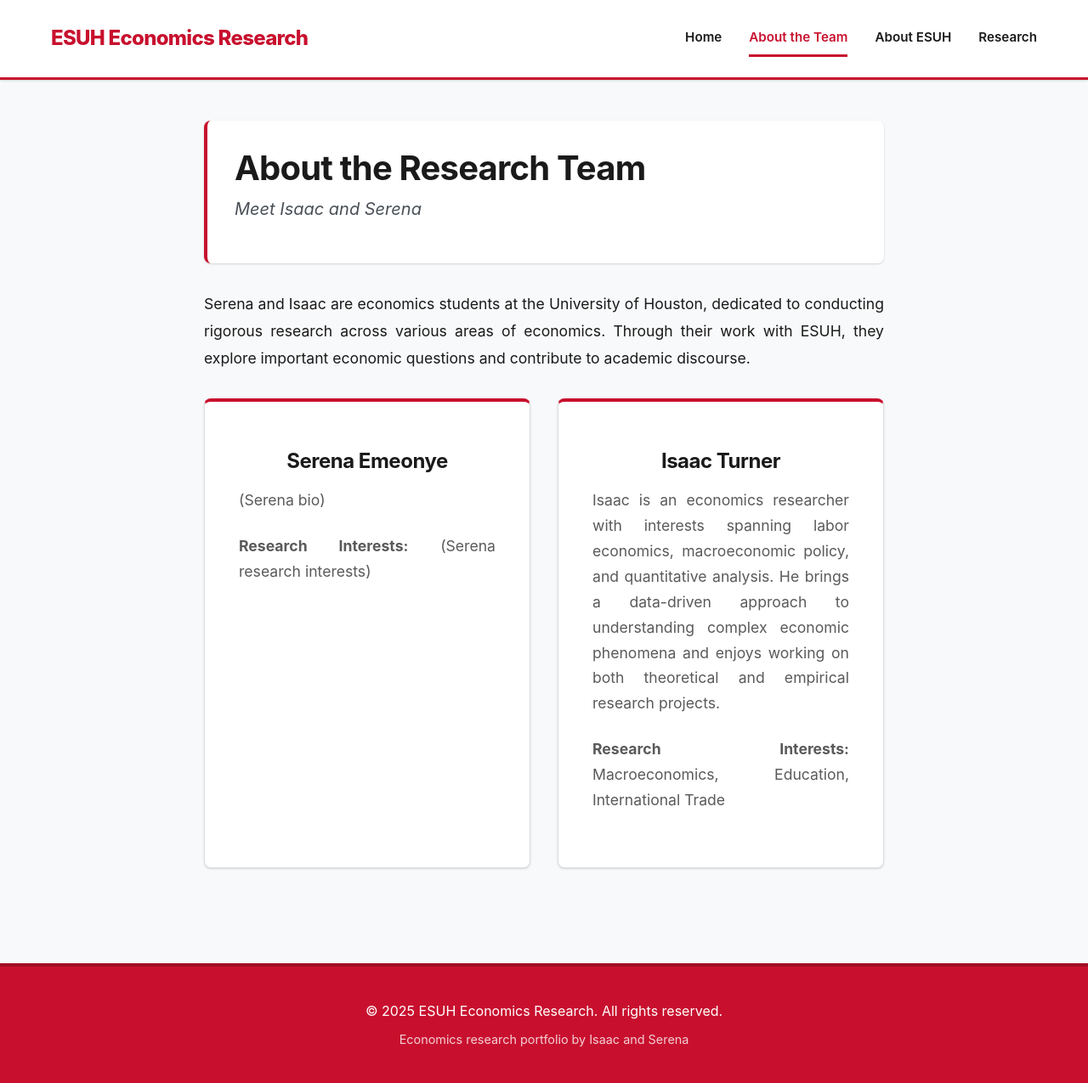
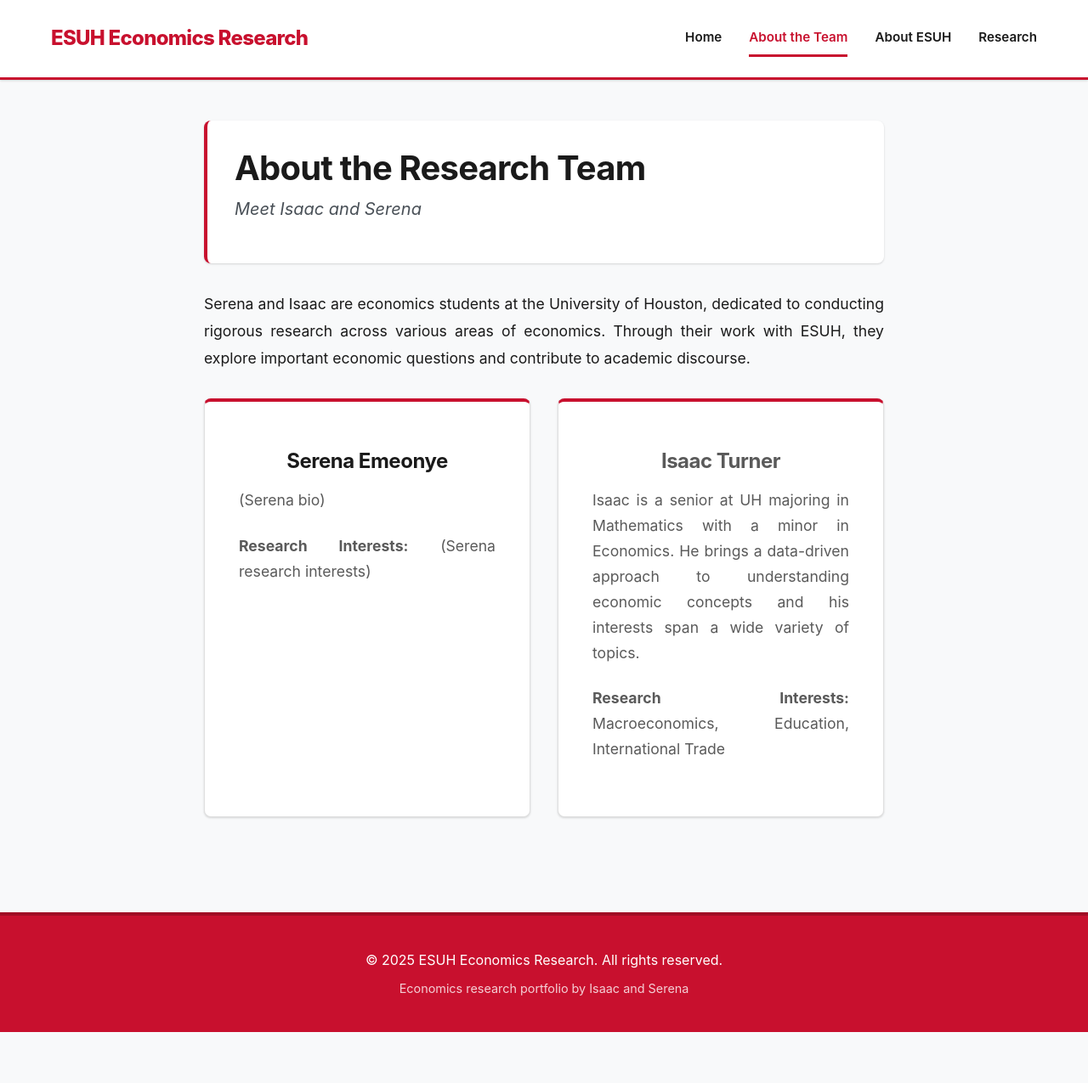
Before and after one commit to econsociety/esuh, a Jekyll site: the page built from about-team.html, in a window 1280 px wide. Shown: the whole page at 85% size. Built offline with Jekyll 4.4.1, drawn with Linux system fonts in a browser that asks for light colours; after the commit the page ends 1215 px from its top, so only the background shows below that.

Commit message:
Update about-team.html

```diff
--- a/about-team.html
+++ b/about-team.html
@@ -22,11 +22,9 @@
   </div>
 
   <div class="team-member">
-    <h3>Isaac Turner</h3>
+    <h3><a href="https://www.linkedin.com/in/isaacdturner/">Isaac Turner</a></h3>
     <p>
-      Isaac is an economics researcher with interests spanning labor economics, macroeconomic policy,
-      and quantitative analysis. He brings a data-driven approach to understanding complex economic
-      phenomena and enjoys working on both theoretical and empirical research projects.
+      Isaac is a senior at UH majoring in Mathematics with a minor in Economics. He brings a data-driven approach to understanding economic concepts and his interests span a wide variety of topics.
     </p>
     <p>
       <strong>Research Interests:</strong> Macroeconomics, Education, International Trade
```
